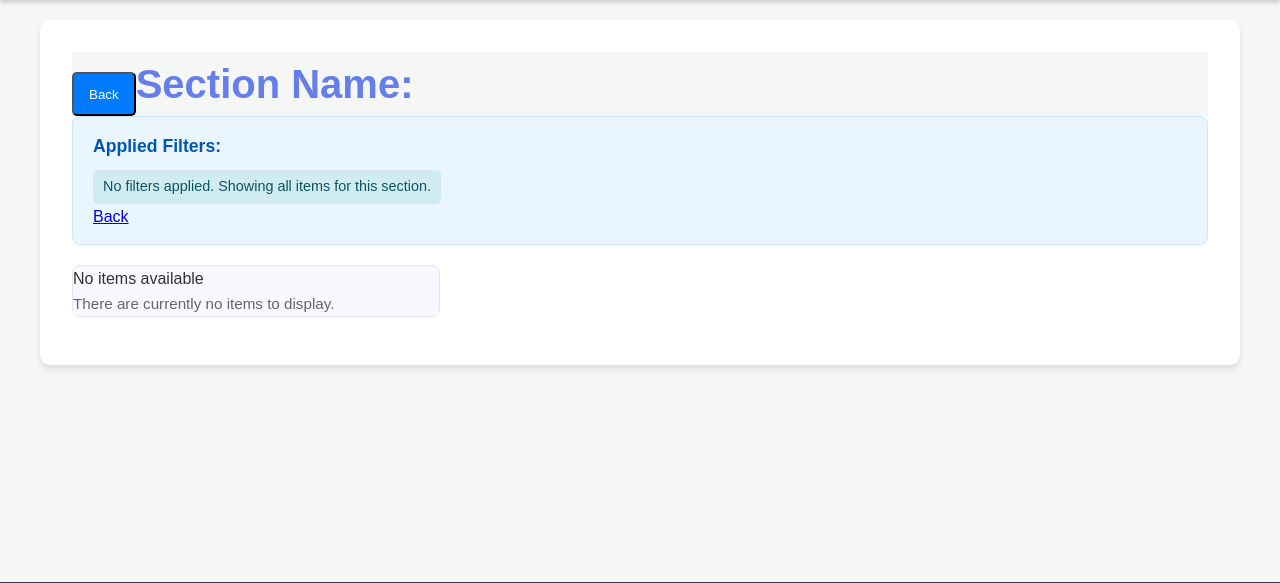
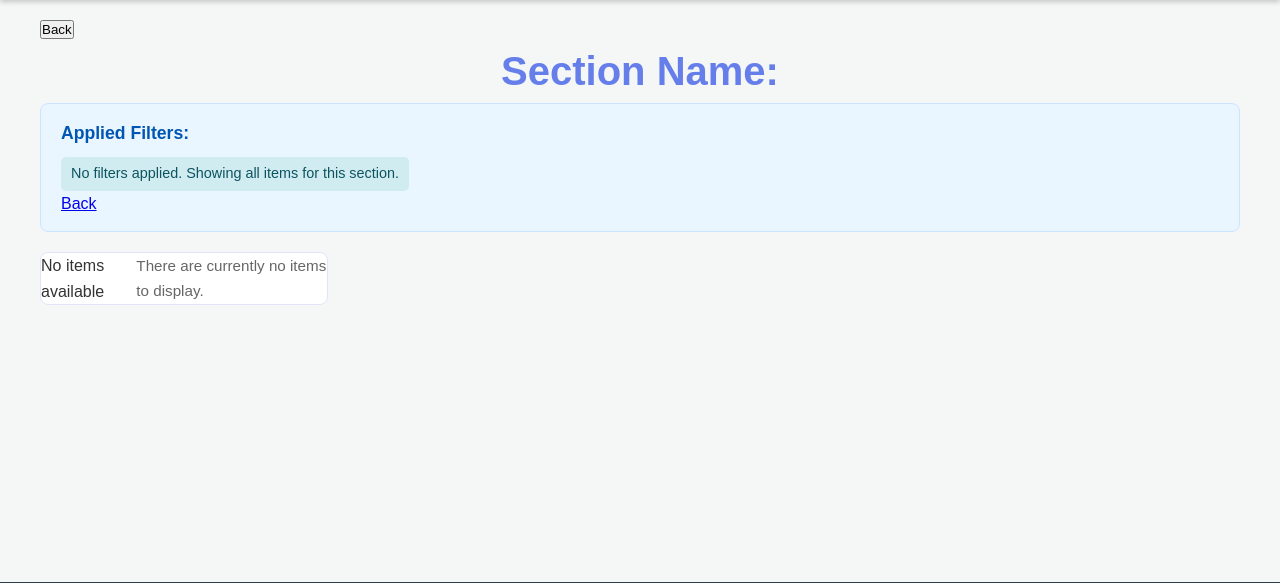
Before and after one commit to AfroDizzzy/FhirMD_FrontEnd, a Django app: template frontend/templates/frontend/sectionDetails.html in a window 1280 px wide. Shown: the part 87-670 px from the top of the page. Run offline with Django 5.2, Linux system fonts and the light colour scheme; the template is opened without the code that fills it, so the values that code supplies are empty.

Commit message:
added back butto nand title bannder

```diff
--- a/frontend/static/frontend/sectionDetailsStyle.css
+++ b/frontend/static/frontend/sectionDetailsStyle.css
@@ -11,61 +11,56 @@
   min-height: 100vh;
   display: flex;
   flex-direction: column;
+  background-color: var(--background-colour-page);
 }
 
-.section-details-heading-div {
+.sections-details-page-header {
   display: flex;
   flex-direction: row;
+  align-items: center;
 }
 
-.content-section {
-  background: white;
-  border-radius: 10px;
-  padding: 2rem;
-  box-shadow: 0 4px 6px rgba(0, 0, 0, 0.1);
-  margin-bottom: 2rem;
+.back-button {
+  border-width: 0;
+  background-color: var(--background-color);
+  margin-right: auto;
+  cursor: pointer;
+}
+.back-nav-icon :hover {
+  transform: translateY(-8px);
+  box-shadow: 0 10px 30px rgba(0, 0, 0, 0.2);
+  transition: transform 0.2s ease, box-shadow 0.2s ease;
 }
 
-.item-list {
-  list-style: none;
+.sections-details-page-header-text {
+  flex: 1;
+  text-align: center;
+  align-items: center;
+}
+
+.back-nav-icon {
+  background: url("images/back.png");
+  background-repeat: no-repeat;
+  background-size: cover;
+  display: inline-block;
+  height: 40px;
+  width: 40px;
 }
 
 .item {
-  background: #f8f9ff;
-  border: 1px solid #e1e5f7;
-  border-radius: 8px;
-  margin-bottom: 1rem;
-  transition: transform 0.2s ease, box-shadow 0.2s ease;
-  overflow: hidden;
-}
-
-.item:hover {
-  transform: translateY(-2px);
-  box-shadow: 0 6px 12px rgba(0, 0, 0, 0.15);
+  display: flex;
+  justify-content: center;
+  align-items: center;
 }
 
 .item-link {
-  display: block;
-  padding: 1.2rem;
-  text-decoration: none;
-  color: inherit;
+  text-align: center;
 }
 
-.item-link:hover {
-  text-decoration: none;
-}
-
-.item-id {
-  color: #668eea;
-  font-size: 1rem;
-  margin-bottom: 0.5rem;
-}
-
-.item-resourceType {
+.item-display-name {
   font-weight: bold;
   color: #667eea;
   font-size: 1.1rem;
-  margin-bottom: 0.5rem;
 }
 
 .item-description {
@@ -140,18 +135,3 @@
 .current-filters .back-to-sections-filters:hover {
   background-color: #0056b3;
 }
-
-.back-link {
-  display: inline-block;
-  margin-top: 20px;
-  padding: 10px 15px;
-  background-color: #007bff;
-  color: white;
-  text-decoration: none;
-  border-radius: 5px;
-  transition: background-color 0.2s ease;
-}
-
-.back-link:hover {
-  background-color: #024791;
-}
```
Also changed, not shown: frontend/static/frontend/sectionsStyle.css (+10 -0 lines).
